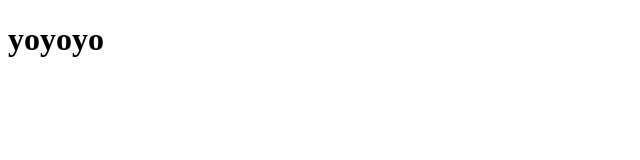
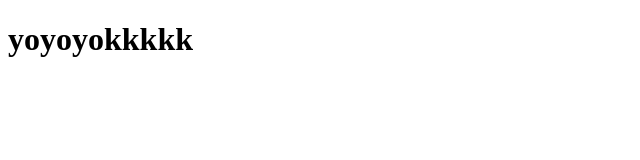
Before and after one commit to Andrij-Nalyvayko/first-project, a plain HTML site: page index.html in a window 1280 px wide. Shown: the whole page, without its empty margins (0-640 px from the left). Drawn offline with Linux system fonts and the light colour scheme.

Commit message:
Update index.html

```diff
--- a/index.html
+++ b/index.html
@@ -7,6 +7,6 @@
    <title>project</title>
 </head>
 <body>
-   <h1>yoyoyo</h1>
+   <h1>yoyoyokkkkk</h1>
 </body>
 </html>
```
